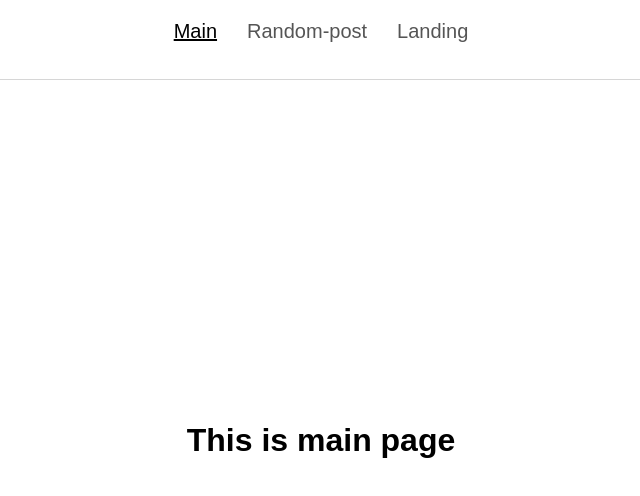
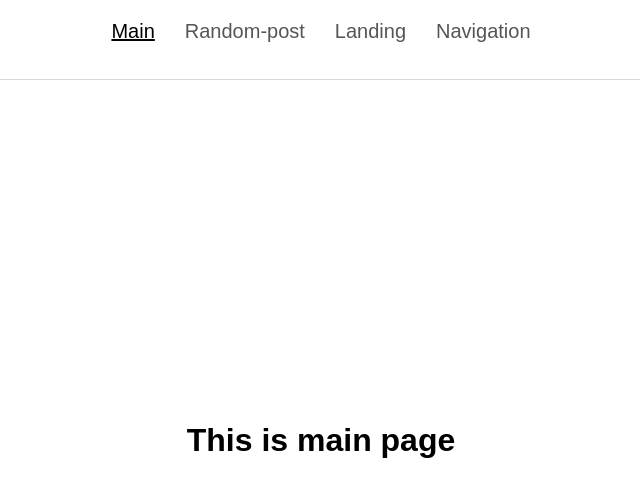
Before and after one commit to Visheyt/fuse8-study, a React (Vite) app: page / in a window 1280 px wide. Shown: the top 496 px of the page, without its empty margins (319-959 px from the left). Built offline with nearby package versions, Linux system fonts and the light colour scheme.

Commit message:
lesson-4 add navigation route , navigation page , navigation header link

```diff
--- a/src/app/main.tsx
+++ b/src/app/main.tsx
@@ -7,6 +7,7 @@
 import { RandomPost } from '@/pages/random-post/random-post';
 import App from './App';
 import { Landing } from '@/pages/landing/landing';
+import { Navigation } from '@/pages/navigation/navigation';
 
 createRoot(document.getElementById('root')!).render(
   <StrictMode>
@@ -16,6 +17,7 @@
           <Route path={routes.main.pathName} element={<Main />} />
           <Route path={routes.randomPost.pathName} element={<RandomPost />} />
           <Route path={routes.landing.pathName} element={<Landing />} />
+          <Route path={routes.navigation.pathName} element={<Navigation />} />
         </Route>
       </Routes>
     </BrowserRouter>
--- /dev/null
+++ b/src/pages/navigation/navigation.module.scss
@@ -0,0 +1,25 @@
+.container {
+  display: flex;
+  justify-content: center;
+  align-items: center;
+  min-height: 100vh;
+}
+
+.navigation {
+  padding: 10px;
+  border: 1px solid #ccc;
+}
+
+.navigation-level-1 {
+  margin: 20px 0;
+}
+
+.navigation-level-2 {
+  padding-left: 20px;
+  margin: 10px 0;
+}
+
+.navigation-level-3 {
+  padding-left: 20px;
+  margin: 10px 0;
+}
--- /dev/null
+++ b/src/pages/navigation/navigation.tsx
@@ -0,0 +1,131 @@
+import styles from './navigation.module.scss';
+
+const USER_READ_PERMISSIONS = [
+  'vacancies',
+  'users',
+  'candidates',
+  'clients',
+  'partners',
+];
+
+const checkHasUserPermission = (routeName: string) => {
+  return USER_READ_PERMISSIONS.includes(routeName);
+};
+
+// Со звездочкой проверка прав асинхронная
+// const checkHasUserPermission = async (routeName) => {
+// 	return USER_READ_PERMISSIONS.includes(routeName)
+// }
+
+const routes = {
+  vacancies: {
+    name: 'vacancies',
+    pathname: 'vacancies',
+    getLink: () => '/vacancies',
+    text: 'Вакансии',
+  },
+  candidates: {
+    name: 'candidates',
+    pathname: 'candidates',
+    getLink: () => '/candidates',
+    text: 'Кандидаты',
+  },
+  events: {
+    name: 'events',
+    pathname: 'events',
+    getLink: () => '/events',
+    text: 'События',
+  },
+  clients: {
+    name: 'clients',
+    pathname: 'clients',
+    getLink: () => '/clients',
+    text: 'Клиенты',
+  },
+  partners: {
+    name: 'partners',
+    pathname: 'partners',
+    getLink: () => '/partners',
+    text: 'Клиенты',
+  },
+};
+
+const navigationList = [
+  {
+    name: 'content',
+    text: 'Контент',
+    children: [
+      {
+        name: 'job',
+        text: 'Работа',
+        children: [routes.vacancies, routes.candidates],
+      },
+      {
+        name: 'news',
+        text: 'Новости',
+        children: [routes.events],
+      },
+    ],
+  },
+  {
+    name: 'users',
+    text: 'Пользователи',
+    children: [
+      {
+        name: 'inner-users',
+        text: 'Внутренние пользователи',
+        children: [routes.clients, routes.partners],
+      },
+    ],
+  },
+];
+
+// Нужно написать функцию
+const generateNavigationListWithPermissions = (
+  navigationList,
+  checkPermission
+) => {
+  return [];
+};
+
+export const Navigation = () => {
+  const navigationListWithPermission = generateNavigationListWithPermissions(
+    navigationList,
+    checkHasUserPermission
+  );
+
+  return (
+    <div className={styles.container}>
+      {navigationListWithPermission.map((item) => item)}
+
+      <div className={styles.navigation}>
+        <div className={'navigation-level-1'}>
+          Контент
+          <div className="navigation-level-2">
+            Работа
+            <div className="navigation-level-3">
+              {checkHasUserPermission('vacancies') && <div>Вакансии</div>}
+              {checkHasUserPermission('candidates') && <div>Кандидаты</div>}
+            </div>
+          </div>
+          <div className="navigation-level-2">
+            Новости
+            <div className="navigation-level-3">
+              {checkHasUserPermission('events') && <div>События</div>}
+            </div>
+          </div>
+        </div>
+        <div className="navigation-level-1">
+          Пользователи
+          <div className="navigation-level-2">
+            Клиенты
+            <div className="navigation-level-3">
+              {checkHasUserPermission('clients') && <div>Клиенты</div>}
+              {checkHasUserPermission('partners') && <div>Партнеры</div>}
+            </div>
+          </div>
+        </div>
+      </div>
+    </div>
+  );
+};
--- a/src/shared/services/routes.ts
+++ b/src/shared/services/routes.ts
@@ -15,4 +15,8 @@
     getLink: () => 'landing',
     pathName: '/landing',
   },
+  navigation: {
+    getLink: () => 'navigation',
+    pathName: '/navigation',
+  },
 };
--- a/src/shared/ui/header/header.tsx
+++ b/src/shared/ui/header/header.tsx
@@ -18,6 +18,9 @@
         <NavLink className={getNavClass} to={routes.landing.getLink()}>
           Landing
         </NavLink>
+        <NavLink className={getNavClass} to={routes.navigation.getLink()}>
+          Navigation
+        </NavLink>
       </nav>
     </header>
   );
```
